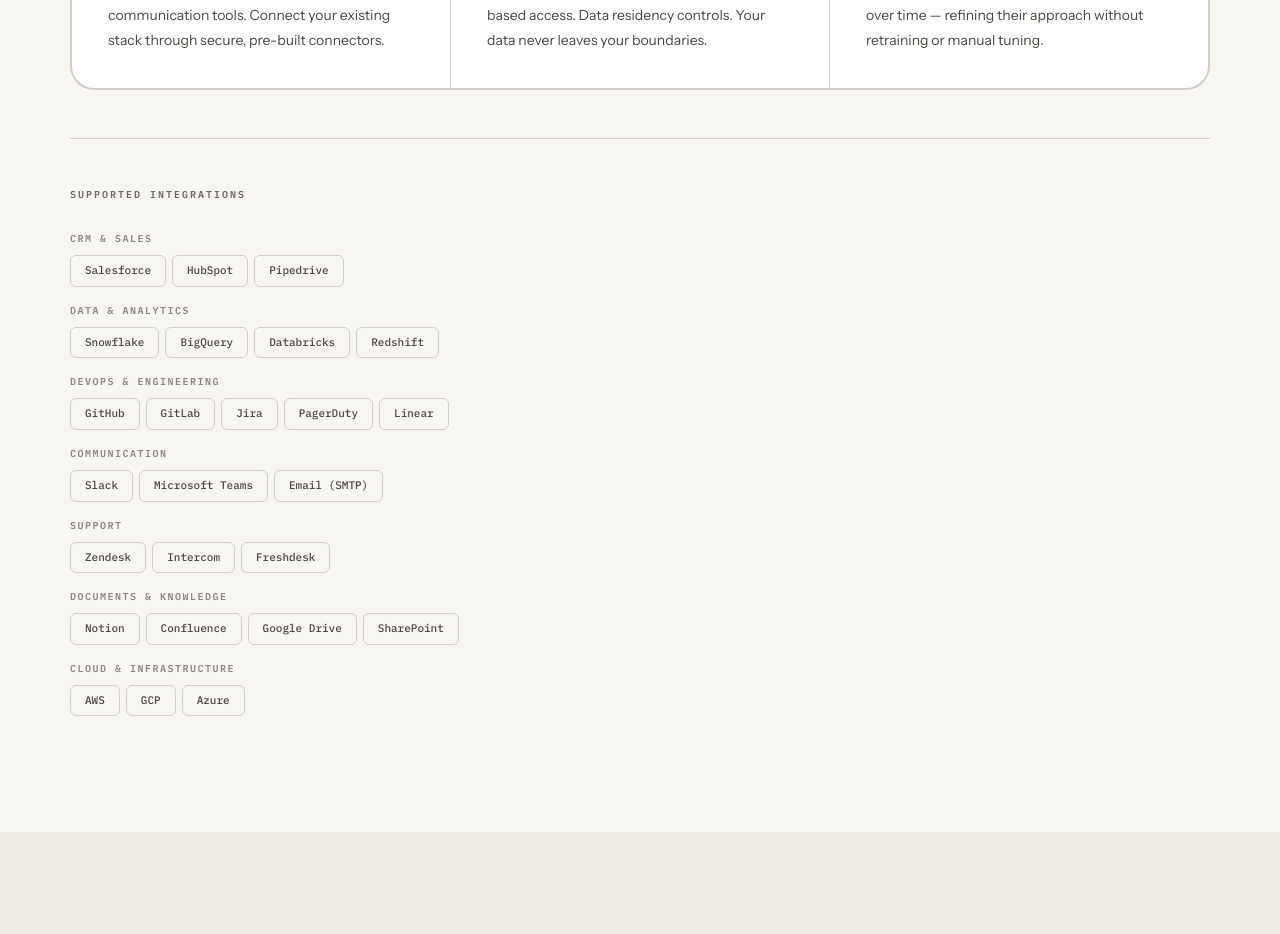
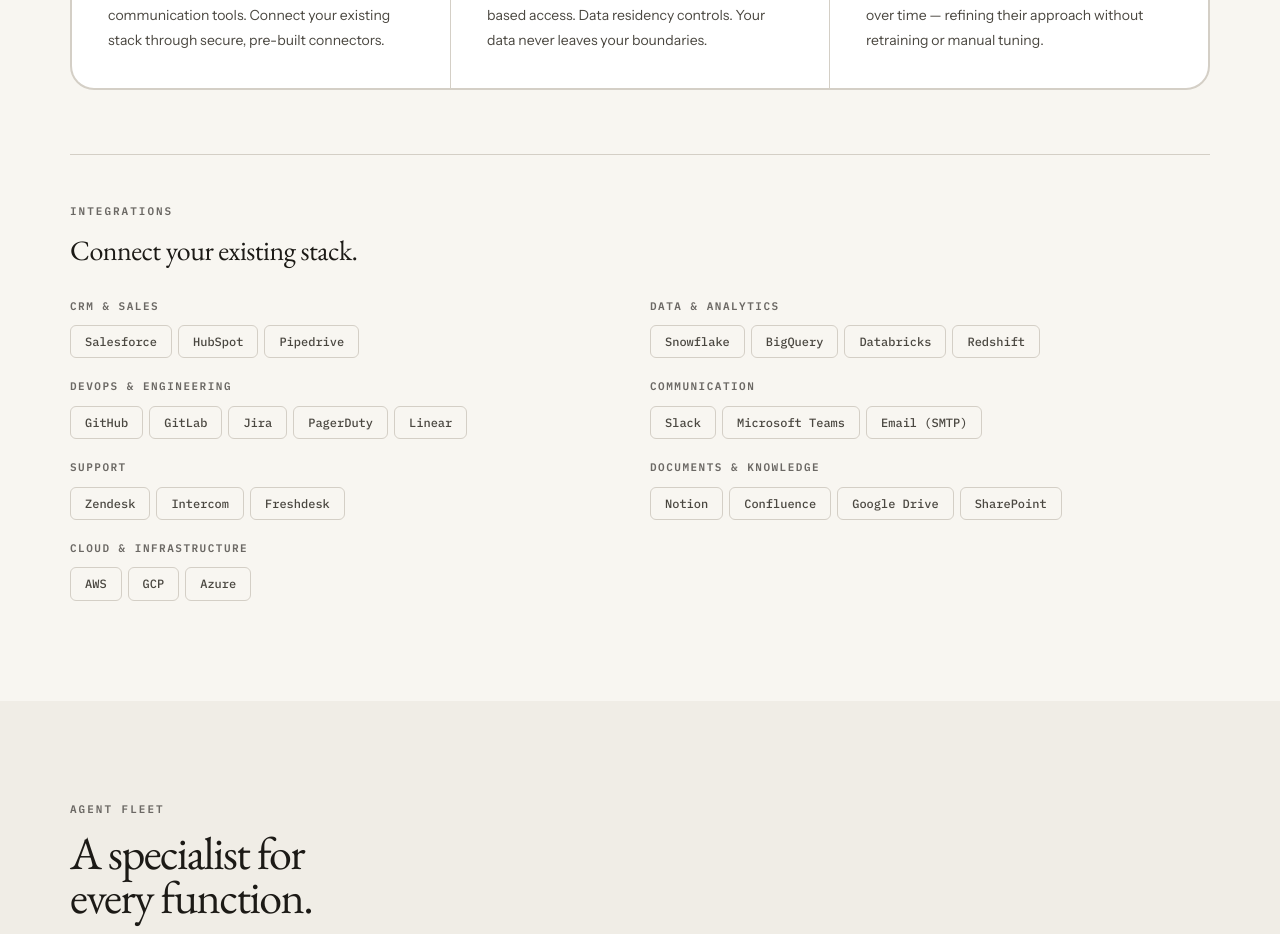
Before and after one commit to iabhishek3/thoightworksAgents, a Next.js app: page / in a window 1280 px wide. Shown: the part 3200-4134 px from the top of the page. Built offline with nearby package versions, Linux system fonts and the light colour scheme.

Commit message:
feat: update IntegrationGrid and styles

```diff
--- a/app/components/IntegrationGrid.tsx
+++ b/app/components/IntegrationGrid.tsx
@@ -10,10 +10,14 @@
   ];
 
   return (
+    <div className="integration-section">
+      <div className="integration-header reveal">
+        <p className="eyebrow">Integrations</p>
+        <h3 className="heading-md">Connect your existing stack.</h3>
+      </div>
       <div className="integration-grid">
-      <div className="integration-grid-label">Supported Integrations</div>
         {categories.map((cat, i) => (
-        <div key={i} className="integration-category">
+          <div key={i} className={`integration-category reveal reveal-d${i + 1}`}>
             <div className="integration-cat-label">{cat.name}</div>
             <div className="integration-pills">
               {cat.tools.map((tool, j) => (
@@ -23,5 +27,6 @@
           </div>
         ))}
       </div>
+    </div>
   );
 }
--- a/app/globals.css
+++ b/app/globals.css
@@ -1076,37 +1076,45 @@
 /* ================================================================
    INTEGRATION GRID
    ================================================================ */
-.integration-grid {
-  margin-top: 48px;
+.integration-section {
+  margin-top: 64px;
   padding-top: 48px;
   border-top: 1px solid var(--border);
 }
-.integration-grid-label {
-  font-family: var(--mono);
-  font-size: 10px; font-weight: 600;
-  letter-spacing: 2px; text-transform: uppercase;
-  color: var(--label); margin-bottom: 28px;
+.integration-header {
+  margin-bottom: 32px;
 }
-.integration-category {
-  margin-bottom: 16px;
+.heading-md {
+  font-family: var(--serif);
+  font-size: clamp(20px, 2.5vw, 28px);
+  font-weight: 400;
+  line-height: 1.1;
+  letter-spacing: -0.5px;
+  color: var(--text);
 }
+.integration-grid {
+  display: grid;
+  grid-template-columns: repeat(2, 1fr);
+  gap: 20px;
+}
+.integration-category { }
 .integration-cat-label {
   font-family: var(--mono);
-  font-size: 10px; font-weight: 600;
+  font-size: 11px; font-weight: 600;
   letter-spacing: 1.5px; text-transform: uppercase;
-  color: var(--text-3); margin-bottom: 8px;
+  color: var(--label); margin-bottom: 10px;
 }
 .integration-pills {
   display: flex; flex-wrap: wrap; gap: 6px;
 }
 .integration-pill {
   font-family: var(--mono);
-  font-size: 11px; font-weight: 500;
+  font-size: 12px; font-weight: 500;
   color: var(--text-2);
   padding: 6px 14px;
   border: 1px solid var(--border);
   border-radius: 6px;
-  transition: all 0.15s;
+  transition: all 0.2s;
 }
 .integration-pill:hover {
   border-color: var(--text-3);
@@ -1167,6 +1175,7 @@
   .arch-pipe-arrow { width: 24px; }
   .impact-grid { grid-template-columns: repeat(2, 1fr); gap: 32px; }
   .usecase-grid { grid-template-columns: 1fr; }
+  .integration-grid { grid-template-columns: 1fr; }
   .faq-panel { grid-template-columns: 1fr; }
   .faq-questions { border-radius: 28px 28px 0 0; }
   .faq-answer-panel { padding: 32px; }
```
Lines whose indentation alone changed are shown as unchanged.
